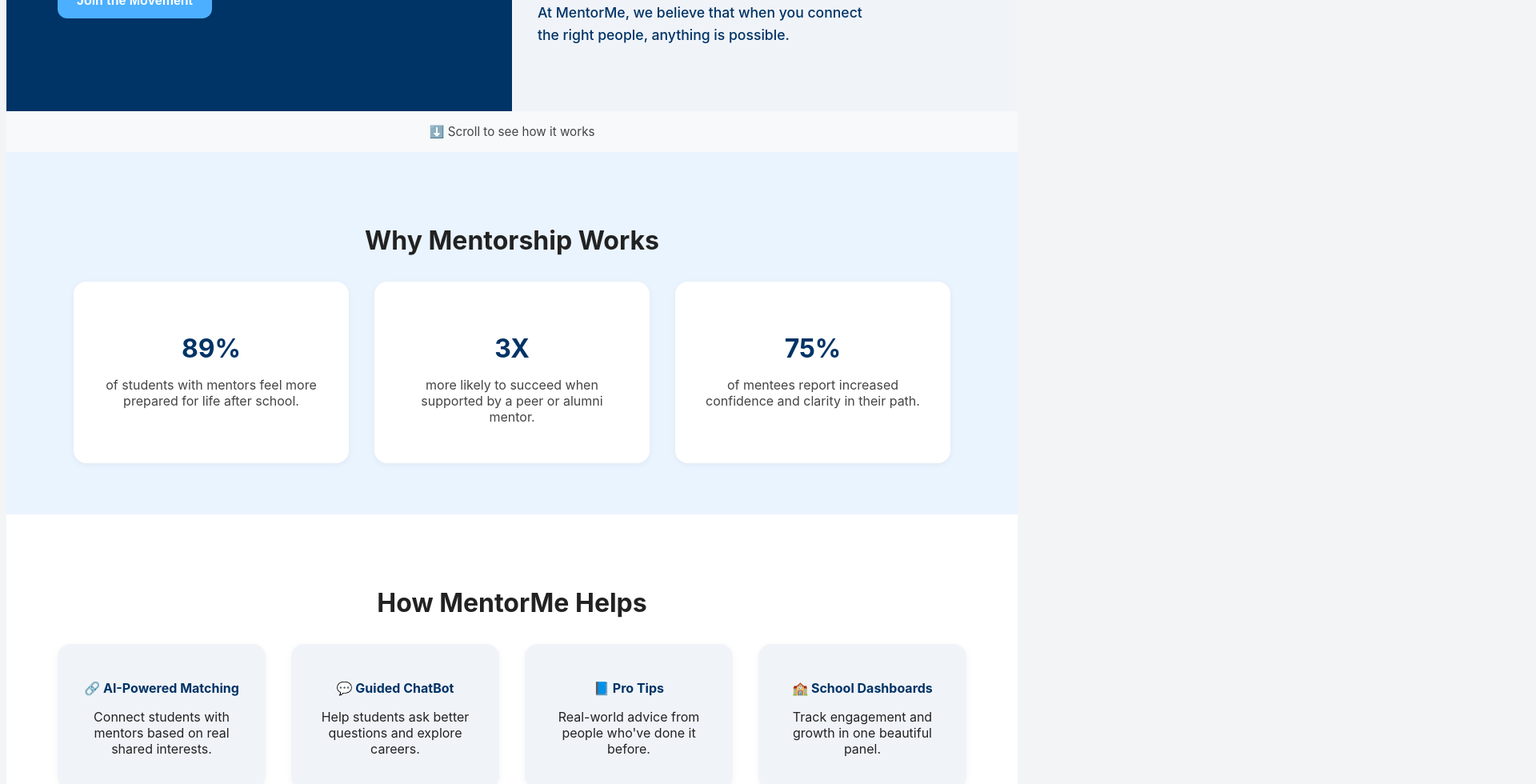
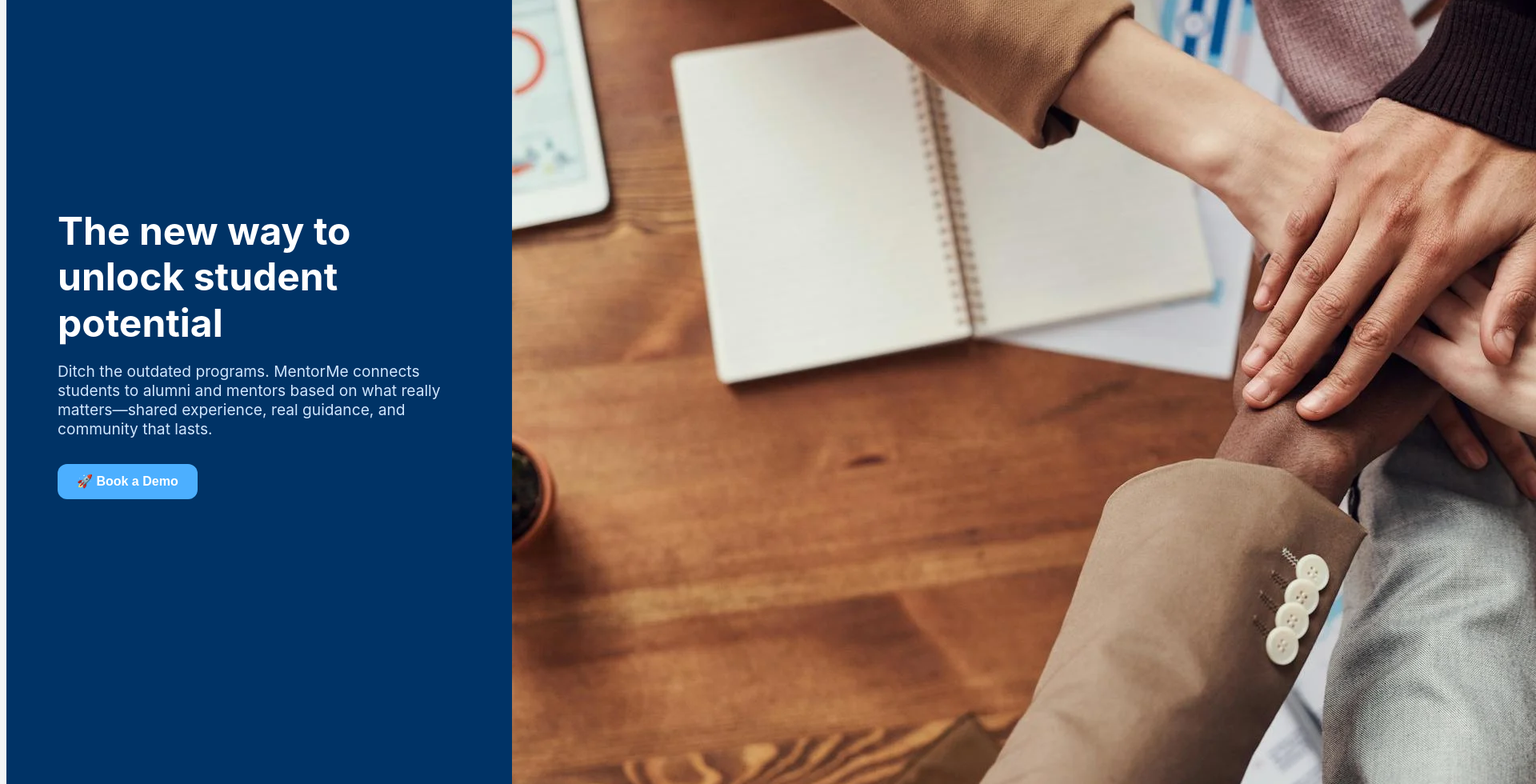
Before and after one commit to Rfitzgerald-svg/mentorme-frontend-, a React (Create React App) app: page /#/ in a window 1280 px wide. Shown: the part 480-1460 px from the top of the page at 80% size, 1920 px wide, since content can reach past the window. Built offline with nearby package versions, Linux system fonts and the light colour scheme.

Commit message:
Build: Rebuild hero section in Mentorloop-style layout with MentorMe branding

```diff
--- a/src/routes/Landing.jsx
+++ b/src/routes/Landing.jsx
@@ -8,80 +8,26 @@
     <>
       <Navbar />
       <div className="landing-scroll" style={{ paddingTop: "80px" }}>
-        {/* HERO SECTION */}
-        <section className="hero mentorloop-style">
+        {/* MENTORLOOP-STYLE HERO */}
+        <section className="hero hero-mentorloop">
           <div className="hero-left">
-            <h1>Mentorship that transforms futures.</h1>
-            <p>
-              Empowering students with access to guidance, real relationships, and a clear path forward.
+            <h1 className="hero-title">
+              The new way to unlock student potential
+            </h1>
+            <p className="hero-subtext">
+              Ditch the outdated programs. MentorMe connects students to alumni and mentors based on what really matters—shared experience, real guidance, and community that lasts.
             </p>
             <Link to="/register">
-              <button className="cta-button">Join the Movement</button>
+              <button className="cta-button mentor-btn">🚀 Book a Demo</button>
             </Link>
           </div>
-          <div className="hero-right">
+          <div className="hero-right mentor-img-wrapper">
             <img
               src="/hero.jpg"
-              alt="Mentorship at work"
-              className="hero-image"
+              alt="Mentorship in action"
+              className="mentor-img"
             />
-            <p className="hero-caption">
-              At MentorMe, we believe that when you connect the right people, anything is possible.
-            </p>
           </div>
-        </section>
-
-        {/* SCROLL CUE */}
-        <div className="scroll-cue">⬇️ Scroll to see how it works</div>
-
-        {/* RESEARCH STATS */}
-        <section className="stats">
-          <h2>Why Mentorship Works</h2>
-          <div className="stat-cards">
-            <div className="stat-card">
-              <h3>89%</h3>
-              <p>of students with mentors feel more prepared for life after school.</p>
-            </div>
-            <div className="stat-card">
-              <h3>3X</h3>
-              <p>more likely to succeed when supported by a peer or alumni mentor.</p>
-            </div>
-            <div className="stat-card">
-              <h3>75%</h3>
-              <p>of mentees report increased confidence and clarity in their path.</p>
-            </div>
-          </div>
-        </section>
-
-        {/* FEATURE GRID */}
-        <section className="features">
-          <h2>How MentorMe Helps</h2>
-          <div className="feature-grid">
-            <div className="feature">
-              <h4>🔗 AI-Powered Matching</h4>
-              <p>Connect students with mentors based on real shared interests.</p>
-            </div>
-            <div className="feature">
-              <h4>💬 Guided ChatBot</h4>
-              <p>Help students ask better questions and explore careers.</p>
-            </div>
-            <div className="feature">
-              <h4>📘 Pro Tips</h4>
-              <p>Real-world advice from people who've done it before.</p>
-            </div>
-            <div className="feature">
-              <h4>🏫 School Dashboards</h4>
-              <p>Track engagement and growth in one beautiful panel.</p>
-            </div>
-          </div>
-        </section>
-
-        {/* QUOTE SECTION */}
-        <section className="testimonial">
-          <blockquote>
-            "MentorMe gave me the roadmap I never had. I feel confident walking into any room now."
-          </blockquote>
-          <cite>— Jordan A., Student at The Taft School</cite>
         </section>
       </div>
     </>
```
